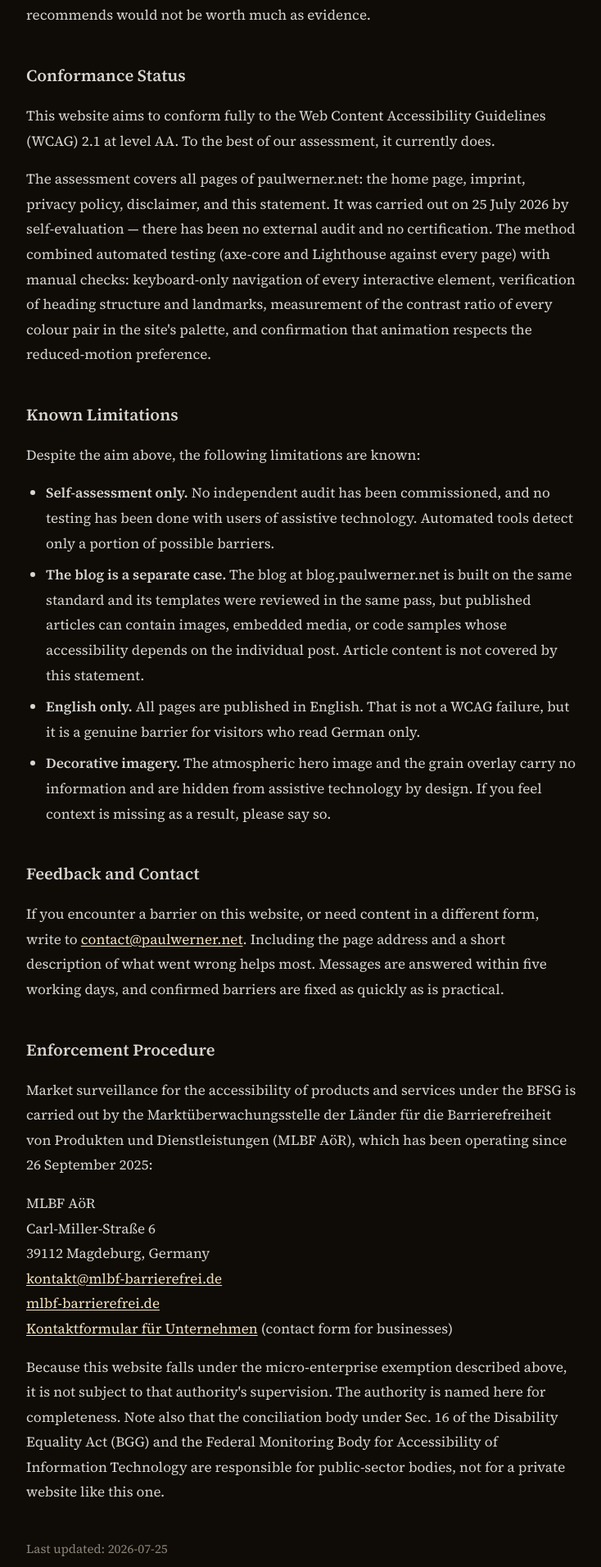
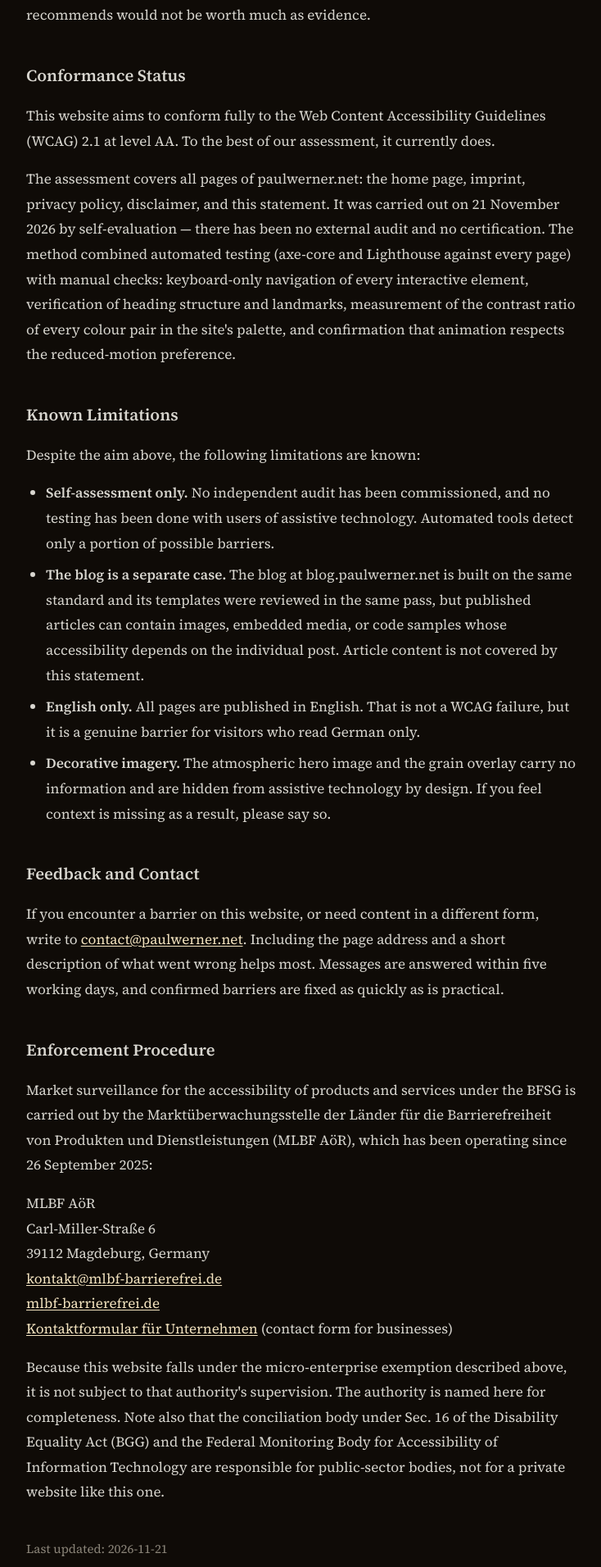
Before and after one commit to paulwerner/paulwerner-net, a web app: file site/accessibility/index.html in a window 1280 px wide. Shown: the part 584-2496 px from the top of the page at 82% size, without its empty margins (272-1006 px from the left). Run offline with its HTML, style and script files only (its server is not run), Linux system fonts and the light colour scheme; style sheets or scripts are compiled from the project's sources.

Commit message:
docs(site): date the privacy policy and accessibility statement 2026-11-21
Both go live now, not in July. The statement's assessment date moves
with it: axe-core, Lighthouse, the keyboard-only pass, heading checks,
the contrast gate and the reduced-motion check were all re-run today.

Co-Authored-By: Claude Fable 5.2 <noreply@anthropic.com>
Claude-Session: https://claude.ai/code/session_01Kyv4jGKJqw6MD2ddXZZCUZ

```diff
--- a/site/accessibility/index.html
+++ b/site/accessibility/index.html
@@ -38,7 +38,7 @@
 
       <h2 class="font-serif text-[20px] font-semibold mt-10">Conformance Status</h2>
       <p class="mt-4">This website aims to conform fully to the Web Content Accessibility Guidelines (WCAG) 2.1 at level AA. To the best of our assessment, it currently does.</p>
-      <p class="mt-4">The assessment covers all pages of paulwerner.net: the home page, imprint, privacy policy, disclaimer, and this statement. It was carried out on 25 July 2026 by self-evaluation &mdash; there has been no external audit and no certification. The method combined automated testing (axe-core and Lighthouse against every page) with manual checks: keyboard-only navigation of every interactive element, verification of heading structure and landmarks, measurement of the contrast ratio of every colour pair in the site's palette, and confirmation that animation respects the reduced-motion preference.</p>
+      <p class="mt-4">The assessment covers all pages of paulwerner.net: the home page, imprint, privacy policy, disclaimer, and this statement. It was carried out on 21 November 2026 by self-evaluation &mdash; there has been no external audit and no certification. The method combined automated testing (axe-core and Lighthouse against every page) with manual checks: keyboard-only navigation of every interactive element, verification of heading structure and landmarks, measurement of the contrast ratio of every colour pair in the site's palette, and confirmation that animation respects the reduced-motion preference.</p>
 
       <h2 class="font-serif text-[20px] font-semibold mt-10">Known Limitations</h2>
       <p class="mt-4">Despite the aim above, the following limitations are known:</p>
@@ -64,7 +64,7 @@
       </p>
       <p class="mt-4">Because this website falls under the micro-enterprise exemption described above, it is not subject to that authority's supervision. The authority is named here for completeness. Note also that the conciliation body under Sec. 16 of the Disability Equality Act (BGG) and the Federal Monitoring Body for Accessibility of Information Technology are responsible for public-sector bodies, not for a private website like this one.</p>
 
-      <p class="mt-10 text-muted text-[15px]">Last updated: 2026-07-25</p>
+      <p class="mt-10 text-muted text-[15px]">Last updated: 2026-11-21</p>
     </div>
   </main>
 
--- a/site/privacy/index.html
+++ b/site/privacy/index.html
@@ -56,7 +56,7 @@
       <h2 class="font-serif text-[20px] font-semibold mt-10">Your Rights</h2>
       <p class="mt-4">As a data subject you have the following rights under Chapter 3 (Art. 12&ndash;23) GDPR: right of access, rectification, erasure, restriction of processing, data portability, and the right to object to processing. You also have the right to lodge a complaint with a supervisory authority (Art. 77 GDPR). The competent authority is the data protection authority of the German federal state in which you reside, or in which the controller is established.</p>
 
-      <p class="mt-10 text-muted text-[15px]">Last updated: 2026-07-25</p>
+      <p class="mt-10 text-muted text-[15px]">Last updated: 2026-11-21</p>
     </div>
   </main>
 
--- a/src/pages/accessibility.ejs
+++ b/src/pages/accessibility.ejs
@@ -9,7 +9,7 @@
 
       <h2 class="font-serif text-[20px] font-semibold mt-10">Conformance Status</h2>
       <p class="mt-4">This website aims to conform fully to the Web Content Accessibility Guidelines (WCAG) 2.1 at level AA. To the best of our assessment, it currently does.</p>
-      <p class="mt-4">The assessment covers all pages of paulwerner.net: the home page, imprint, privacy policy, disclaimer, and this statement. It was carried out on 25 July 2026 by self-evaluation &mdash; there has been no external audit and no certification. The method combined automated testing (axe-core and Lighthouse against every page) with manual checks: keyboard-only navigation of every interactive element, verification of heading structure and landmarks, measurement of the contrast ratio of every colour pair in the site's palette, and confirmation that animation respects the reduced-motion preference.</p>
+      <p class="mt-4">The assessment covers all pages of paulwerner.net: the home page, imprint, privacy policy, disclaimer, and this statement. It was carried out on 21 November 2026 by self-evaluation &mdash; there has been no external audit and no certification. The method combined automated testing (axe-core and Lighthouse against every page) with manual checks: keyboard-only navigation of every interactive element, verification of heading structure and landmarks, measurement of the contrast ratio of every colour pair in the site's palette, and confirmation that animation respects the reduced-motion preference.</p>
 
       <h2 class="font-serif text-[20px] font-semibold mt-10">Known Limitations</h2>
       <p class="mt-4">Despite the aim above, the following limitations are known:</p>
@@ -35,6 +35,6 @@
       </p>
       <p class="mt-4">Because this website falls under the micro-enterprise exemption described above, it is not subject to that authority's supervision. The authority is named here for completeness. Note also that the conciliation body under Sec. 16 of the Disability Equality Act (BGG) and the Federal Monitoring Body for Accessibility of Information Technology are responsible for public-sector bodies, not for a private website like this one.</p>
 
-      <p class="mt-10 text-muted text-[15px]">Last updated: 2026-07-25</p>
+      <p class="mt-10 text-muted text-[15px]">Last updated: 2026-11-21</p>
     </div>
   </main>
--- a/src/pages/privacy.ejs
+++ b/src/pages/privacy.ejs
@@ -27,6 +27,6 @@
       <h2 class="font-serif text-[20px] font-semibold mt-10">Your Rights</h2>
       <p class="mt-4">As a data subject you have the following rights under Chapter 3 (Art. 12&ndash;23) GDPR: right of access, rectification, erasure, restriction of processing, data portability, and the right to object to processing. You also have the right to lodge a complaint with a supervisory authority (Art. 77 GDPR). The competent authority is the data protection authority of the German federal state in which you reside, or in which the controller is established.</p>
 
-      <p class="mt-10 text-muted text-[15px]">Last updated: 2026-07-25</p>
+      <p class="mt-10 text-muted text-[15px]">Last updated: 2026-11-21</p>
     </div>
   </main>
```
Also changed, not shown: docs/sessions/015-compliance-baseline.md (+2 -1 lines).
